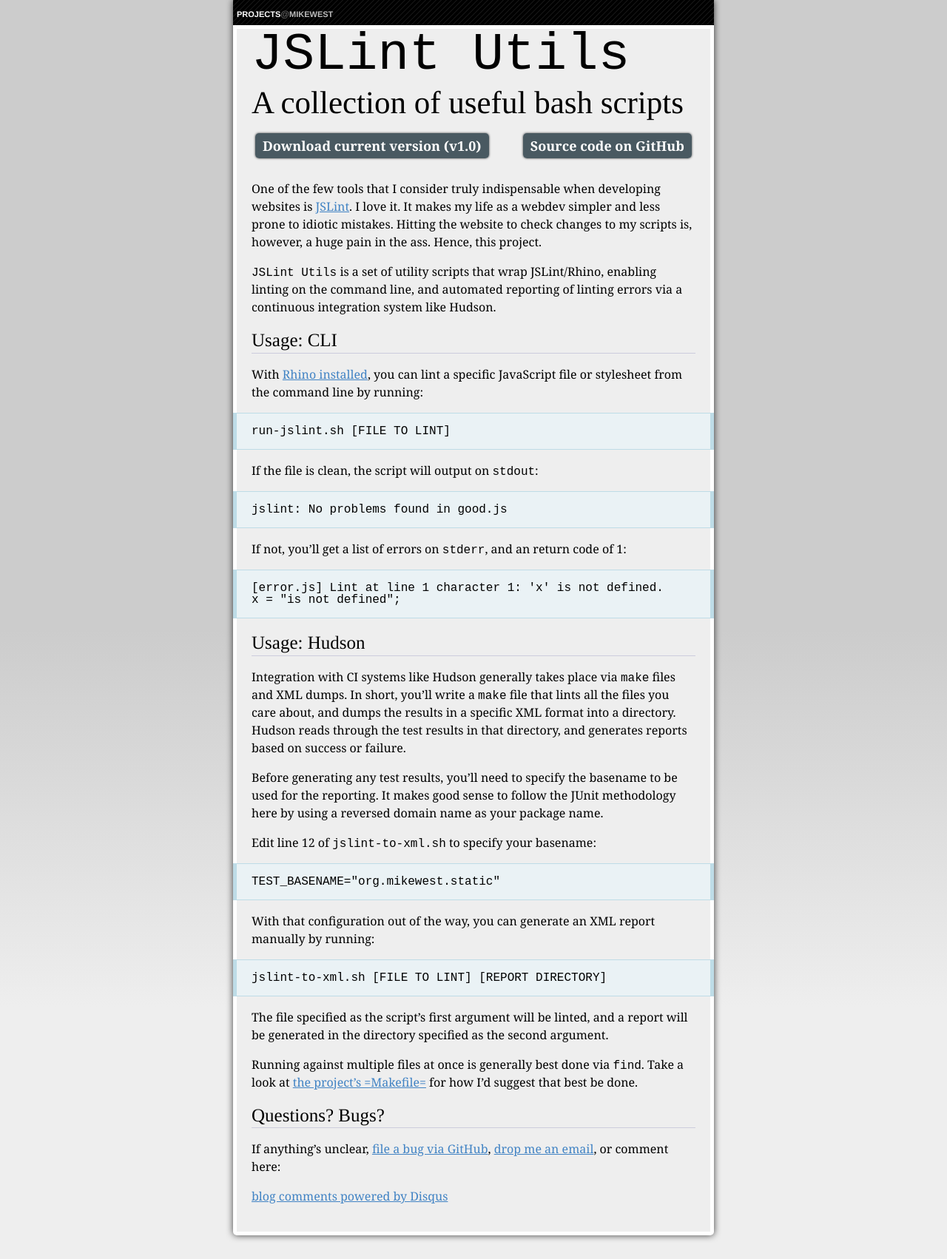
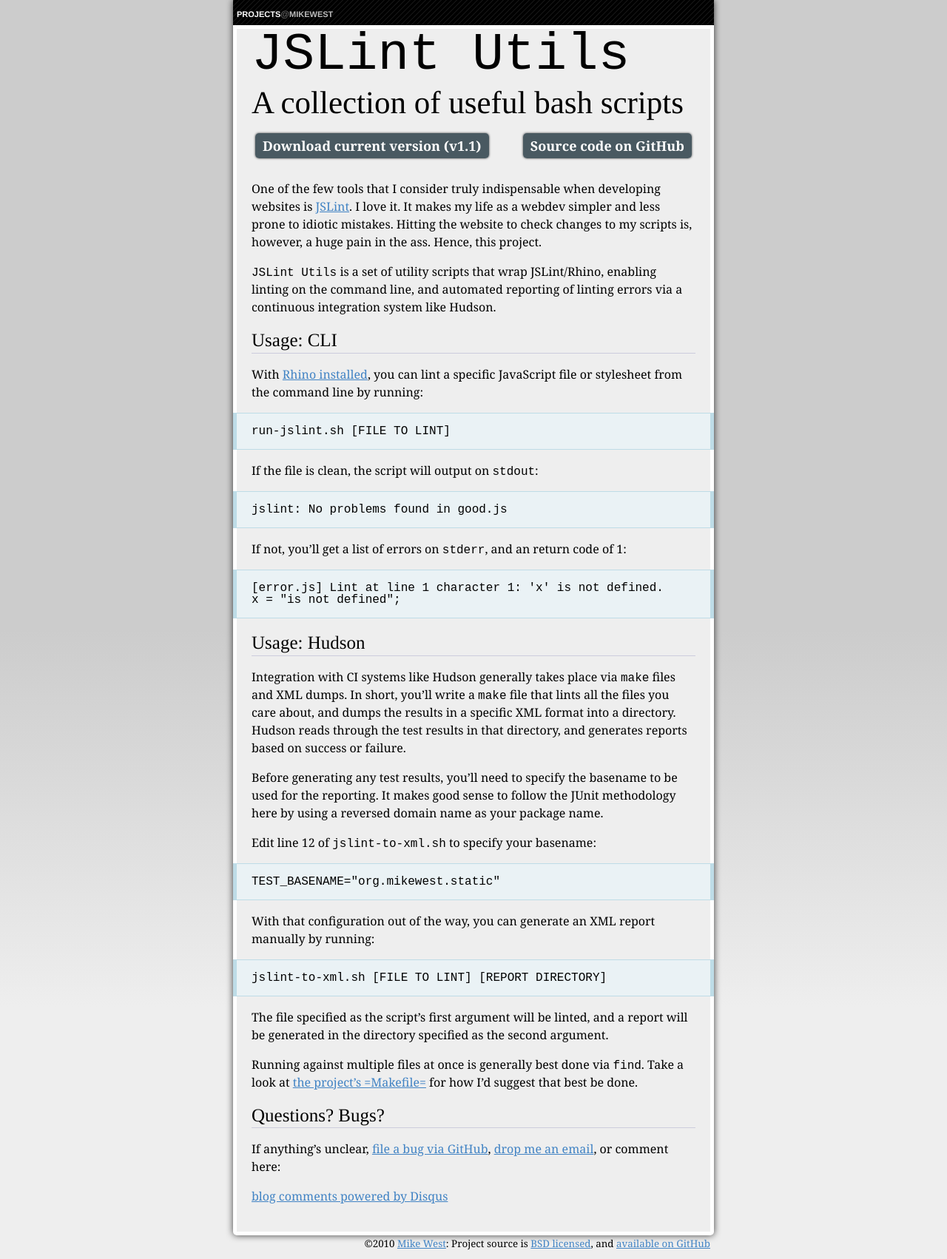
Before and after one commit to mikewest/mikewest.github.com, a Jekyll site: the page built from jslint_utils/index.markdown, in a window 1280 px wide. Shown: the whole page at 74% size. Built offline with Jekyll 4.4.1, drawn with Linux system fonts in a browser that asks for light colours; Markdown is read by kramdown in place of the engine named in the settings; comment, search, counter and statistics services are not loaded.

Commit message:
Swapping 'small' for '.license', as I don't know how to fiddle with Disqus' HTML.

```diff
--- a/_layouts/static_gettext.html
+++ b/_layouts/static_gettext.html
@@ -16,4 +16,4 @@
       <li><a href="./build.html">Generating target-language localizations</a></li>
       <li><a href="./cli.html">Command line usage</a></li>
     </ul>
-    <small>&copy;2010 <a href="http://mikewest.org/">Mike West</a>: Project source is <a href="http://github.com/mikewest/static_gettext/blob/master/LICENSE.markdown" rel="license">BSD licensed</a>, and <a href="http://github.com/mikewest/static_gettext">available on GitHub</a></small>
+    <small class="license">&copy;2010 <a href="http://mikewest.org/">Mike West</a>: Project source is <a href="http://github.com/mikewest/static_gettext/blob/master/LICENSE.markdown" rel="license">BSD licensed</a>, and <a href="http://github.com/mikewest/static_gettext">available on GitHub</a></small>
--- a/assets/core.css
+++ b/assets/core.css
@@ -121,7 +121,7 @@
 /**
  *  Copyright
  */
-small {
+.license {
     position:   absolute;
     bottom:     -2em;
     right:      0;
--- a/jslint_utils/index.markdown
+++ b/jslint_utils/index.markdown
@@ -6,7 +6,7 @@
 ==================================================
 
 <ul class="actions">
-  <li><a href="http://github.com/mikewest/jslint-utils/tarball/v1.0" class="cta">Download current version (v1.0)</a></li>
+  <li><a href="http://github.com/mikewest/jslint-utils/tarball/v1.1" class="cta">Download current version (v1.1)</a></li>
   <li><a href="http://github.com/mikewest/jslint-utils" class="cta">Source code on GitHub</a></li>
 </ul>
 
@@ -90,6 +90,8 @@
 <noscript>Please enable JavaScript to view the <a href="http://disqus.com/?ref_noscript=projectsmikewestorg">comments powered by Disqus.</a></noscript>
 <a href="http://disqus.com" class="dsq-brlink">blog comments powered by <span class="logo-disqus">Disqus</span></a>
 
+<small class="license">&copy;2010 <a href="http://mikewest.org/">Mike West</a>: Project source is <a href="http://github.com/mikewest/jslint-utils/blob/master/LICENSE.markdown" rel="license">BSD licensed</a>, and <a href="http://github.com/mikewest/jslint-utils">available on GitHub</a></small>
+
 [JSLint]: http://jslint.com/
 [make]:   http://github.com/mikewest/jslint-utils/blob/master/Makefile
 [issues]: http://github.com/mikewest/jslint-utils/issues
```
